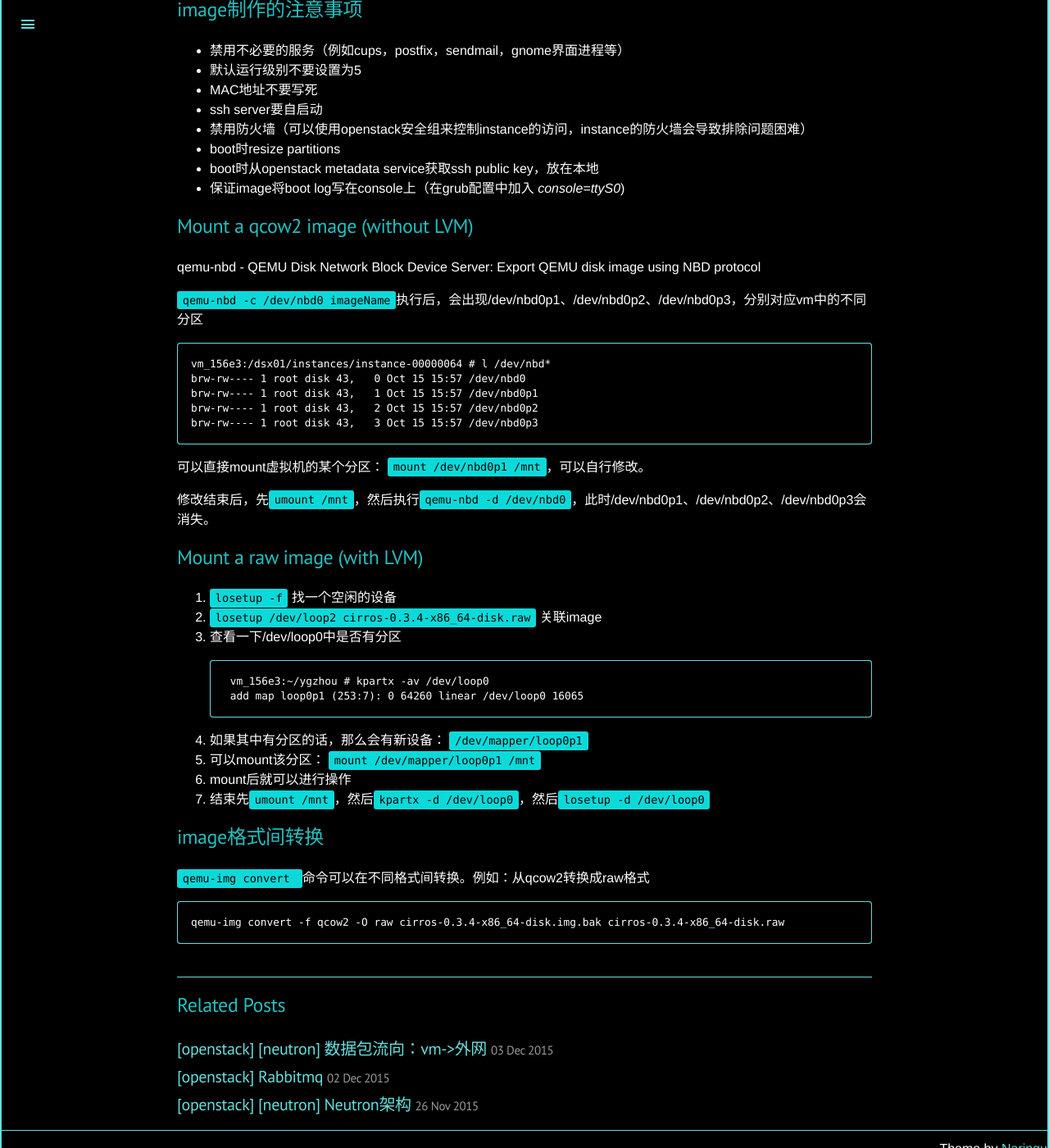
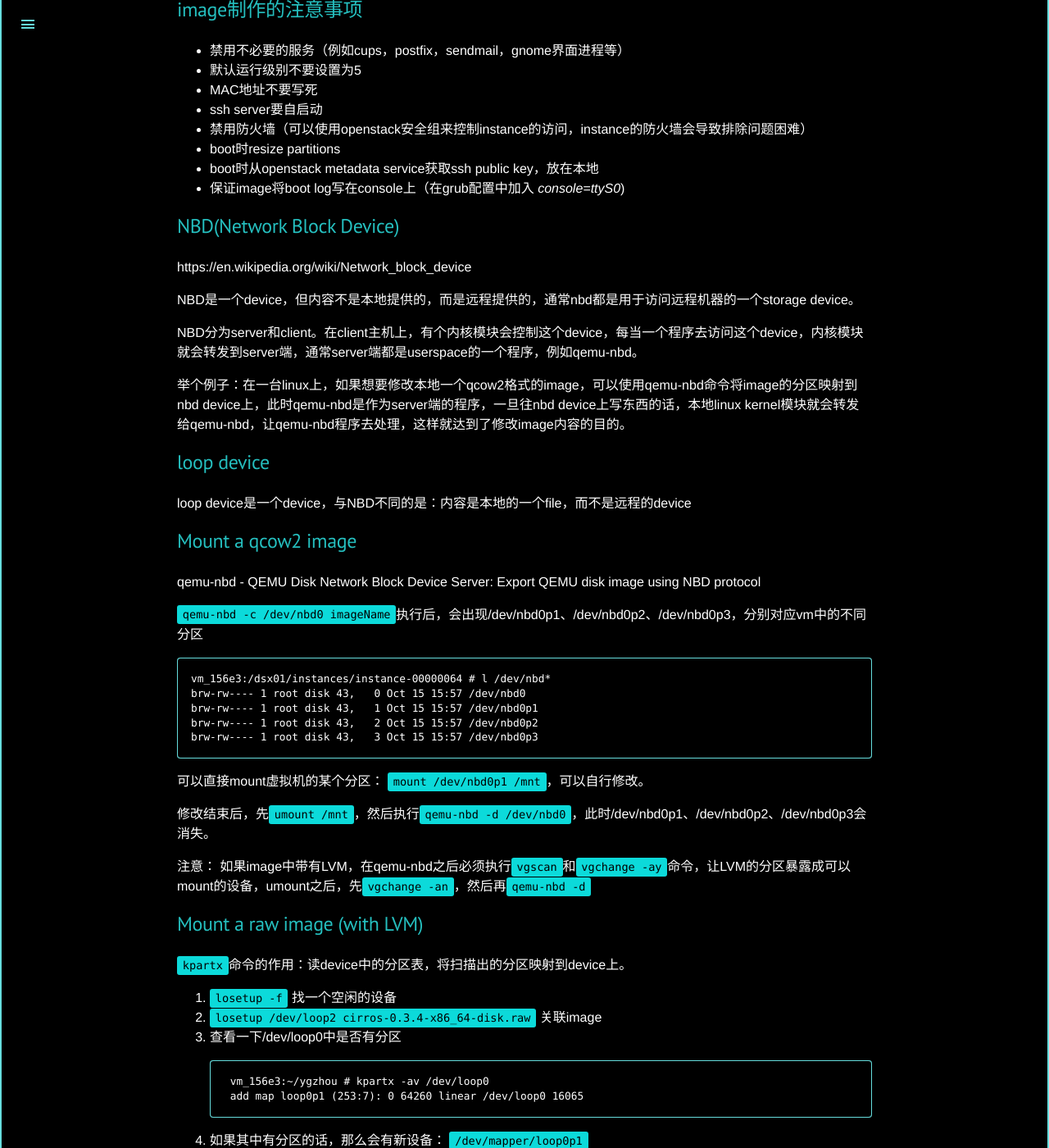
Before and after one commit to CheeseLee/zhouyaguo.github.io, a Jekyll site: the page built from _posts/2015-09-02-vm-images.md, in a window 1280 px wide and 1400 px high, scrolled down 1428 px. Shown: the whole window at 82% size. Built offline with Jekyll 4.4.1, drawn with Linux system fonts in a browser that asks for light colours; Markdown is read by kramdown in place of the engine named in the settings; comment, search, counter and statistics services are not loaded; some of the changed text lies outside the part shown.

Commit message:
polish 2015-09-02-vm-images.md

```diff
--- a/_posts/2015-09-02-vm-images.md
+++ b/_posts/2015-09-02-vm-images.md
@@ -64,8 +64,25 @@ image制作的注意事项
 - boot时从openstack metadata service获取ssh public key，放在本地
 - 保证image将boot log写在console上（在grub配置中加入 _console=ttyS0_)
 
-Mount a qcow2 image (without LVM)
-----------------------------------
+NBD(Network Block Device)
+-------------------------
+
+https://en.wikipedia.org/wiki/Network_block_device
+
+NBD是一个device，但内容不是本地提供的，而是远程提供的，通常nbd都是用于访问远程机器的一个storage device。
+
+NBD分为server和client。在client主机上，有个内核模块会控制这个device，每当一个程序去访问这个device，内核模块就会转发到server端，通常server端都是userspace的一个程序，例如qemu-nbd。
+
+举个例子：在一台linux上，如果想要修改本地一个qcow2格式的image，可以使用qemu-nbd命令将image的分区映射到nbd device上，此时qemu-nbd是作为server端的程序，一旦往nbd device上写东西的话，本地linux kernel模块就会转发给qemu-nbd，让qemu-nbd程序去处理，这样就达到了修改image内容的目的。
+
+loop device
+-----------
+
+loop device是一个device，与NBD不同的是：内容是本地的一个file，而不是远程的device
+
+
+Mount a qcow2 image
+-------------------
 
 qemu-nbd - QEMU Disk Network Block Device Server: Export QEMU disk image using NBD protocol
 
@@ -84,9 +101,13 @@ brw-rw---- 1 root disk 43,   3 Oct 15 15:57 /dev/nbd0p3
 
 修改结束后，先`umount /mnt`，然后执行`qemu-nbd -d /dev/nbd0`，此时/dev/nbd0p1、/dev/nbd0p2、/dev/nbd0p3会消失。
 
+注意： 如果image中带有LVM，在qemu-nbd之后必须执行`vgscan`和`vgchange -ay`命令，让LVM的分区暴露成可以mount的设备，umount之后，先`vgchange -an`，然后再`qemu-nbd -d`
+
 
 Mount a raw image (with LVM)
 ----------------------------
+
+`kpartx`命令的作用：读device中的分区表，将扫描出的分区映射到device上。
 
 1. `losetup -f` 找一个空闲的设备
 1. `losetup /dev/loop2 cirros-0.3.4-x86_64-disk.raw` 关联image
@@ -100,6 +121,7 @@ Mount a raw image (with LVM)
 1. 如果其中有分区的话，那么会有新设备： `/dev/mapper/loop0p1`
 1. 可以mount该分区： `mount /dev/mapper/loop0p1 /mnt`
 1. mount后就可以进行操作
+1. 如果image中使用了LVM，则需要执行`vgscan`和`vgchange -ay`
 1. 结束先`umount /mnt`，然后`kpartx -d /dev/loop0`，然后`losetup -d /dev/loop0`
 
 
```
